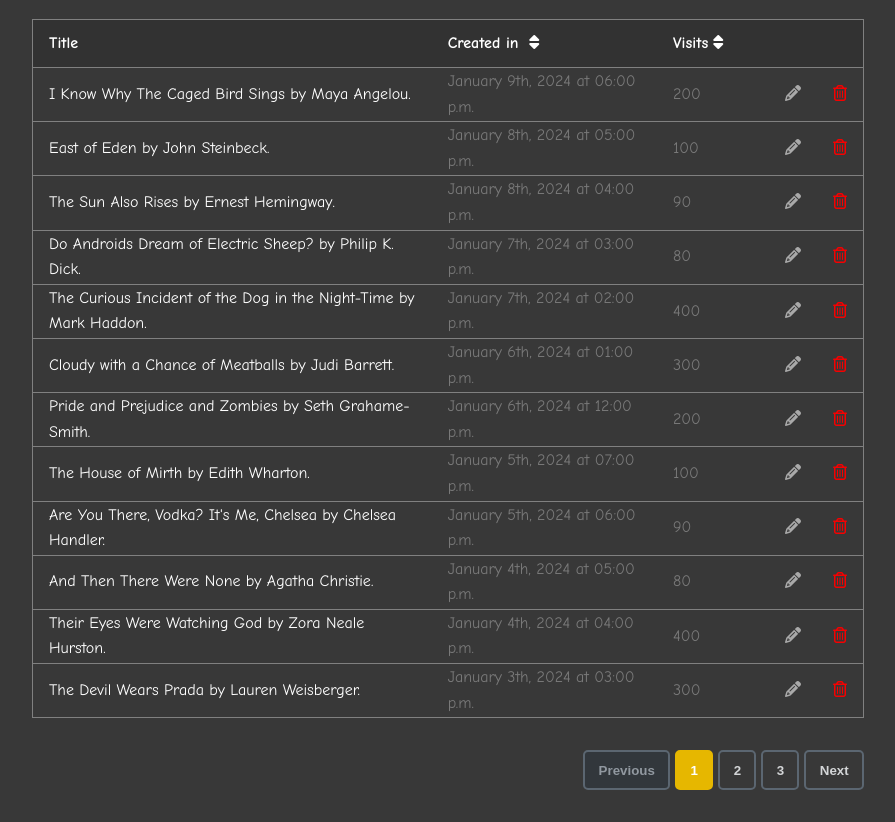
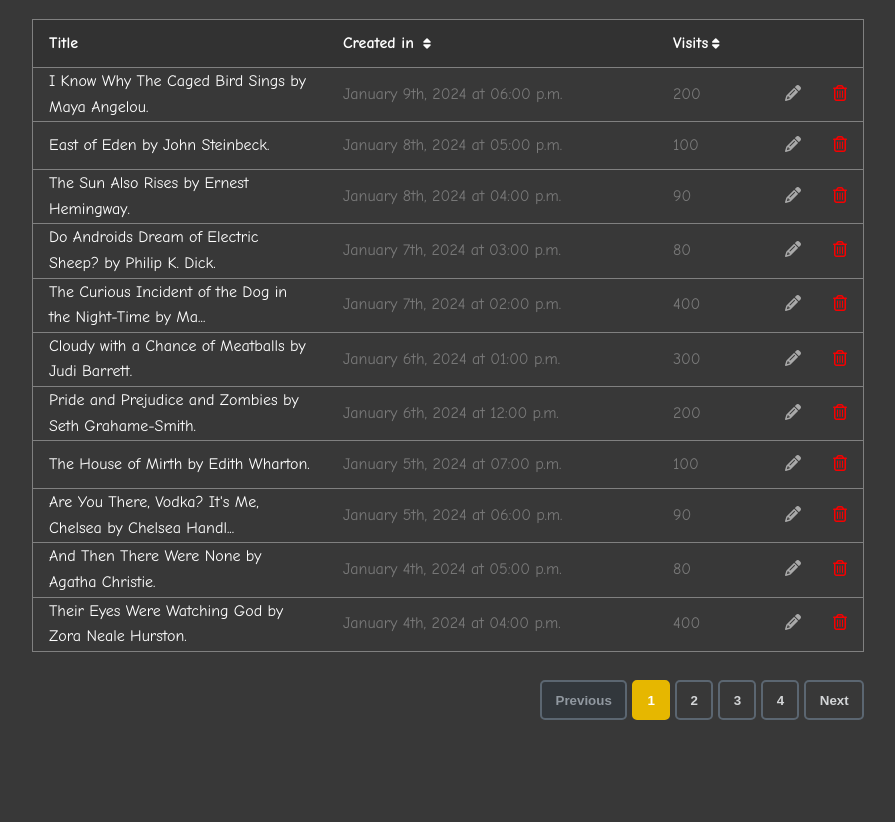
Before and after one commit to Daiene/Table-with-pagination-search-deleting-and-editing-items, a plain HTML site: page index.html in a window 1280 px wide. Shown: the part 77-899 px from the top of the page, without its empty margins (192-1087 px from the left). After the commit the page ends 805 px from the top, so only its background shows below. Drawn offline with Linux system fonts and the light colour scheme.

Commit message:
Set character limits for titles and style icon size and spacing

```diff
--- a/script.js
+++ b/script.js
@@ -1,3 +1,14 @@
+// Definir quantidade máxima de caracteres
+const characterLimit = 55;
+var tableTitles = document.querySelectorAll('.tableTitle');
+
+tableTitles.forEach(function (title) {
+  var textContent = title.textContent;
+  if (textContent.length > characterLimit) {
+    title.textContent = textContent.substr(0, characterLimit) + '...';
+  }
+});
+
 // Filtro de posts pelo input de busca
 var filterInput = document.getElementById("site-search");
 var paginationElement = document.querySelector(".pagination");
@@ -33,7 +44,7 @@
 );
 var deleteIcon = document.querySelectorAll(".fa-trash-can");
 
-var rowsPerPage = 12;
+var rowsPerPage = 11;
 var currentPage = 1;
 
 document
--- a/style.css
+++ b/style.css
@@ -100,7 +100,7 @@
 #tablePostManager {
   width: 100%;
   border-collapse: collapse;
-  margin-bottom: 2em;
+  margin-bottom: 1.8em;
 }
 
 #tablePostManager tr {
@@ -129,12 +129,16 @@
   color: #797979;
 }
 
-.visits {
+.postInformation i {
+  font-size: 12px;
+}
+
+#tablePostManager .visits {
   min-width: 7em;
 }
 
-.data {
-  min-width: 9.5em;
+#tablePostManager .data {
+  min-width: 330px;
 }
 
 .pagination {
@@ -142,7 +146,7 @@
   width: 100%;
   justify-content: end;
   gap: 5px;
-  margin-bottom: 2em;
+  margin-bottom: 0.5em;
 }
 
 .pagination button {
```
